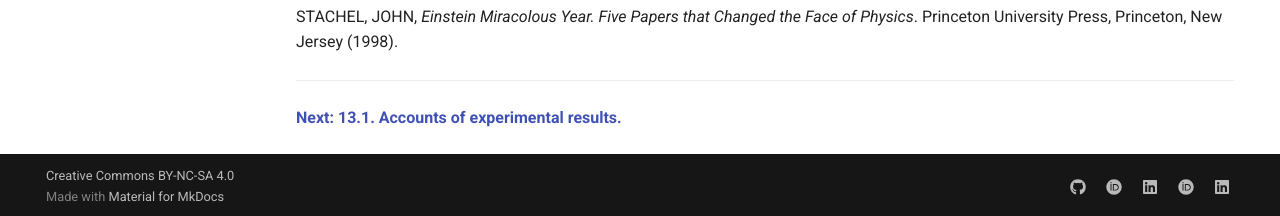
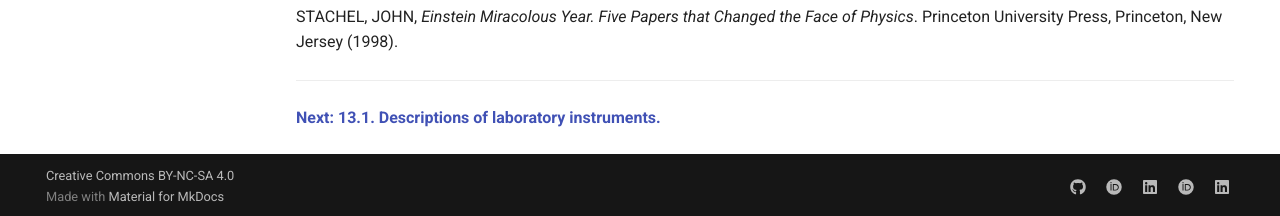
Before and after one commit to modphysnobel/modphysnobel.github.io, an MkDocs documentation site: the page built from docs/vol-III/vol-III-chap-12-sect-3.md, in a window 1280 px wide and 900 px high, scrolled down 2924 px. Shown: the part 681-897 px from the top of the window. Built offline with MkDocs 1.6.1 and Material for MkDocs 9.7.7, drawn with Linux system fonts in a browser that asks for light colours; some web fonts are replaced; comment, search, counter and statistics services are not loaded.

Commit message:
Update vol-III-chap-12-sect-3.md

```diff
--- a/docs/vol-III/vol-III-chap-12-sect-3.md
+++ b/docs/vol-III/vol-III-chap-12-sect-3.md
@@ -100,4 +100,4 @@ SCHILPP, PAUL ARTHUR, *Albert Einstein: Philosopher-Scientist*. The Library of L
 STACHEL, JOHN, *Einstein Miracolous Year. Five Papers that Changed the Face of Physics*. Princeton University Press, Princeton, New Jersey (1998).
 
 ***
-[**Next: 13.1. Accounts of experimental results.**](./vol-IV-chap-13-sect-1.md)
+[**Next: 13.1. Descriptions of laboratory instruments.**](./vol-IV-chap-13-sect-1.md)
```
